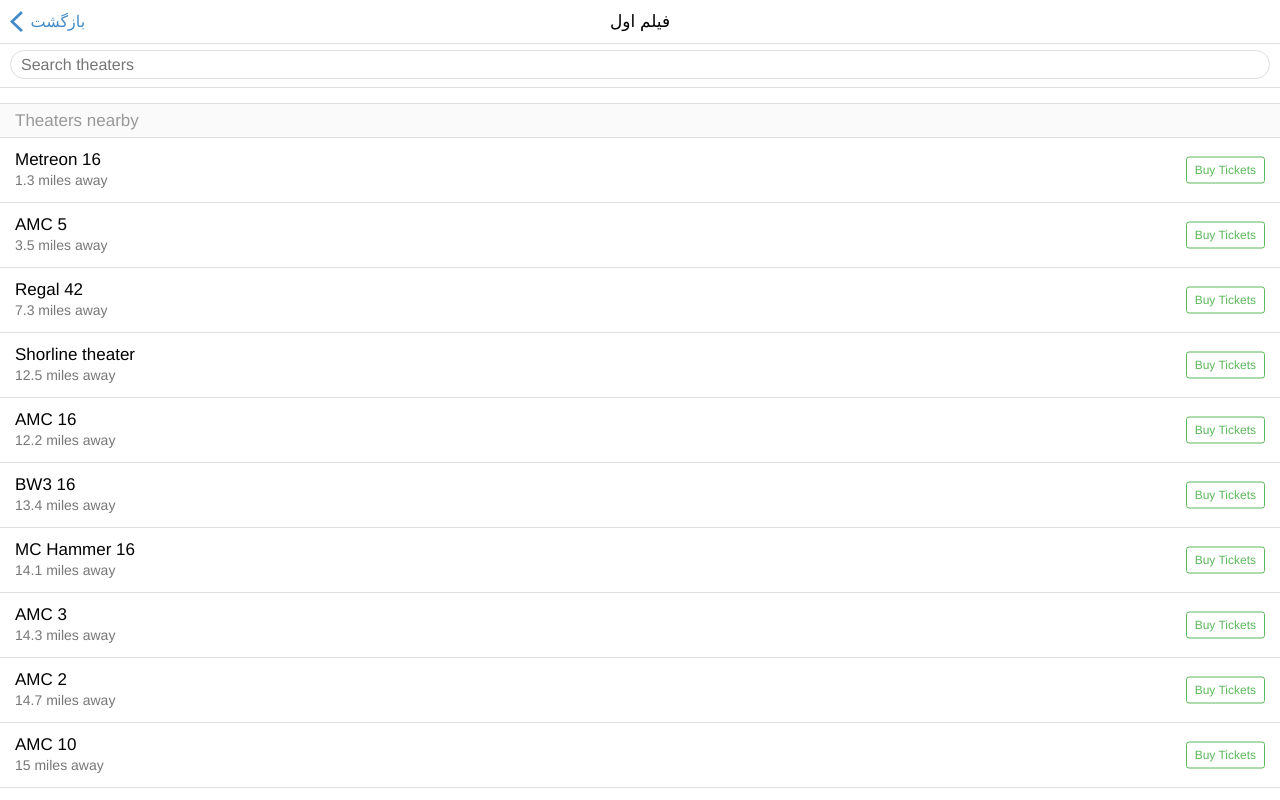
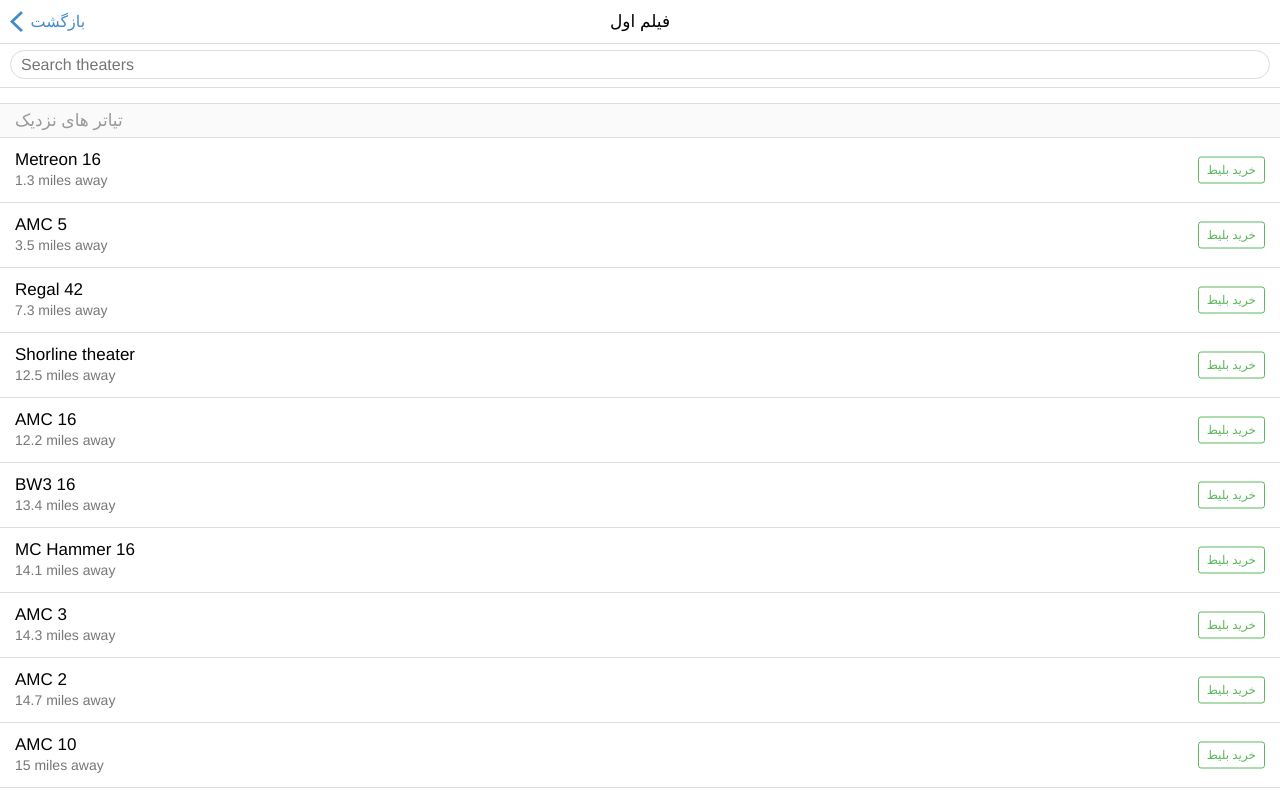
Before and after one commit to ahmdrz/ratchet-rtl, a plain HTML site: page choose-theater.html in a window 1280 px wide. Drawn offline with Linux system fonts and the light colour scheme.

Commit message:
Translate

```diff
--- a/choose-theater.html
+++ b/choose-theater.html
@@ -28,56 +28,56 @@
 
     <div class="content">
       <ul class="table-view">
-        <li class="table-view-cell table-view-divider">Theaters nearby</li>
+        <li class="table-view-cell table-view-divider">تیاتر های نزدیک</li>
         <li class="table-view-cell">
           Metreon 16
           <p>1.3 miles away</p>
-          <a class="btn btn-outlined btn-positive" href="#">Buy Tickets</a>
+          <a class="btn btn-outlined btn-positive" href="#">خرید بلیط</a>
         </li>
         <li class="table-view-cell">
           AMC 5
           <p>3.5 miles away</p>
-          <a class="btn btn-outlined btn-positive" href="#">Buy Tickets</a>
+          <a class="btn btn-outlined btn-positive" href="#">خرید بلیط</a>
         </li>
         <li class="table-view-cell">
           Regal 42
           <p>7.3 miles away</p>
-          <a class="btn btn-outlined btn-positive" href="#">Buy Tickets</a>
+          <a class="btn btn-outlined btn-positive" href="#">خرید بلیط</a>
         </li>
         <li class="table-view-cell">
           Shorline theater
           <p>12.5 miles away</p>
-          <a class="btn btn-outlined btn-positive" href="#">Buy Tickets</a>
+          <a class="btn btn-outlined btn-positive" href="#">خرید بلیط</a>
         </li>
         <li class="table-view-cell">
           AMC 16
           <p>12.2 miles away</p>
-          <a class="btn btn-outlined btn-positive" href="#">Buy Tickets</a>
+          <a class="btn btn-outlined btn-positive" href="#">خرید بلیط</a>
         </li>
         <li class="table-view-cell">
           BW3 16
           <p>13.4 miles away</p>
-          <a class="btn btn-outlined btn-positive" href="#">Buy Tickets</a>
+          <a class="btn btn-outlined btn-positive" href="#">خرید بلیط</a>
         </li>
         <li class="table-view-cell">
           MC Hammer 16
           <p>14.1 miles away</p>
-          <a class="btn btn-outlined btn-positive" href="#">Buy Tickets</a>
+          <a class="btn btn-outlined btn-positive" href="#">خرید بلیط</a>
         </li>
         <li class="table-view-cell">
           AMC 3
           <p>14.3 miles away</p>
-          <a class="btn btn-outlined btn-positive" href="#">Buy Tickets</a>
+          <a class="btn btn-outlined btn-positive" href="#">خرید بلیط</a>
         </li>
         <li class="table-view-cell">
           AMC 2
           <p>14.7 miles away</p>
-          <a class="btn btn-outlined btn-positive" href="#">Buy Tickets</a>
+          <a class="btn btn-outlined btn-positive" href="#">خرید بلیط</a>
         </li>
         <li class="table-view-cell">
           AMC 10
           <p>15 miles away</p>
-          <a class="btn btn-outlined btn-positive" href="#">Buy Tickets</a>
+          <a class="btn btn-outlined btn-positive" href="#">خرید بلیط</a>
         </li>
       </ul>
     </div>
```
